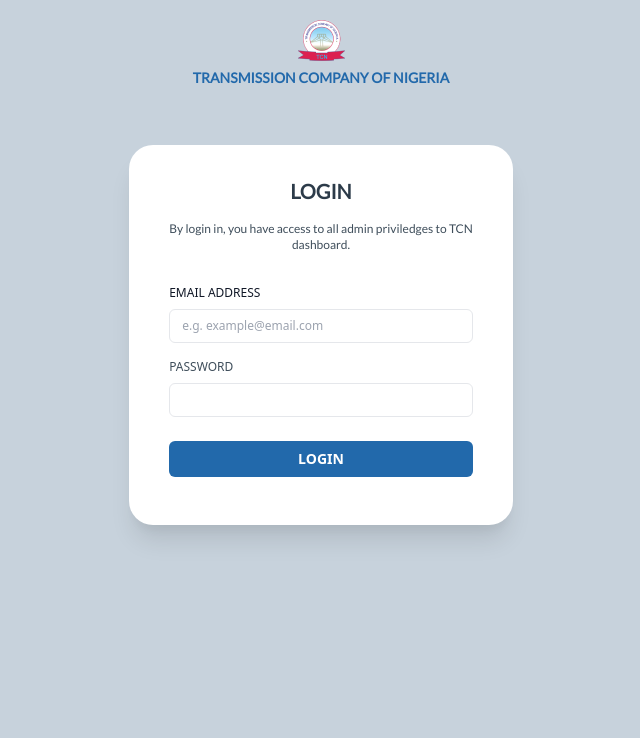
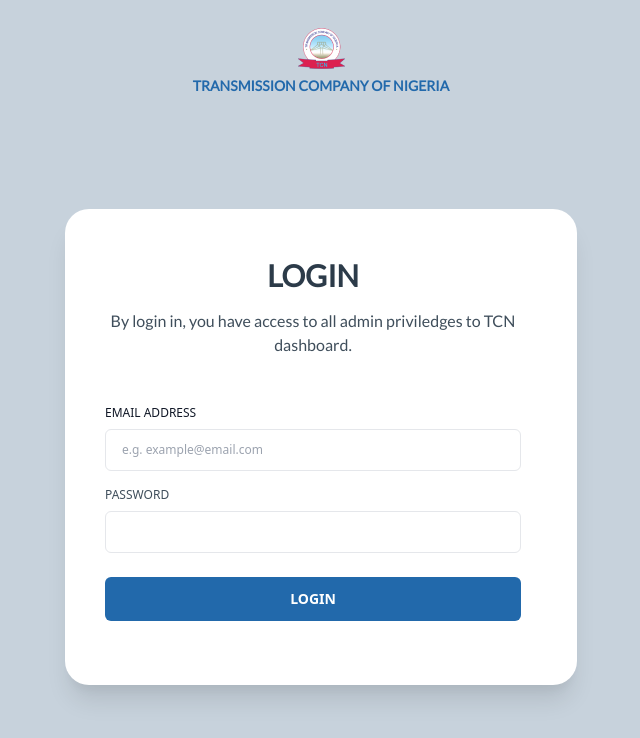
Before and after one commit to schoolite/tcn, a website built with Vite: page index.html in a window 1280 px wide. Shown: the whole page, without its empty margins (319-959 px from the left). Built offline with nearby package versions, Linux system fonts and the light colour scheme.

Commit message:
adjustments

```diff
--- a/index.html
+++ b/index.html
@@ -13,26 +13,26 @@
 
 <body class="bg-bGray text-gray-900 font-sans">
      <div class="flex flex-col items-center h-full w-full">
-          <div class="logo-cont mt-5 mb-10">
+          <div class="logo-cont mt-7">
                <img src="img/tcnLogo 1.png" alt="logo" class="block m-auto">
                <span class="text-primary font-lato text-sm font-bold">TRANSMISSION COMPANY OF NIGERIA</span>
           </div>
-          <div class="bg-white rounded-3xl shadow-xl px-10 py-8 m-4 md:max-w-auto">
-               <div class="text-center mb-8 font-lato">
-                    <span class="block text-tDark w-full text-xl uppercase font-bold mb-4">Login</span>
-                    <span class="block text-tLight w-full text-xs">By login in, you have access to all admin priviledges to TCN <br> dashboard. </span>
+          <div class="bg-white rounded-3xl shadow-xl pl-10 pr-14 py-12 my-28 max-w-lg">
+               <div class="text-center mb-12 font-lato">
+                    <span class="block text-tDark w-full text-3xl uppercase font-bold mb-4">Login</span>
+                    <span class="block text-tLight w-full sm:text-base xs:text-xs">By login in, you have access to all admin priviledges to TCN dashboard. </span>
                </div>
 
                <form class="mb-4" action="/" method="post">
                     <div class="mb-4 md:w-full">
                          <span class="block uppercase text-xs mb-2">email address</span>
-                         <input class="w-full text-cLight text-xs border rounded-md py-2 px-3 outline-none focus:shadow-outline" type="email" name="email" id="email" placeholder="e.g. example@email.com">
+                         <input class="w-full text-cLight text-xs border rounded-md py-3 px-4 outline-none focus:shadow-outline" type="email" name="email" id="email" placeholder="e.g. example@email.com">
                     </div>
                     <div class="mb-6 md:w-full">
                          <span class="block text-tLight uppercase text-xs mb-2">Password</span>
-                         <input class="w-full text-cLight text-xs border rounded-md py-2 px-3 outline-none focus:shadow-outline" type="password" name="password" id="password">
+                         <input class="w-full text-cLight text-xs border rounded-md py-3 px-4 outline-none focus:shadow-outline" type="password" name="password" id="password">
                     </div>
-                    <button class="w-full bg-primary hover:bg-blue-700 text-white uppercase text-sm font-bold px-4 py-2 rounded-md">Login</button>
+                    <button class="w-full bg-primary hover:bg-primary-700 text-white uppercase text-sm font-bold px-8 py-3 rounded-md">Login</button>
                </form>
           </div>
      </div>
```
